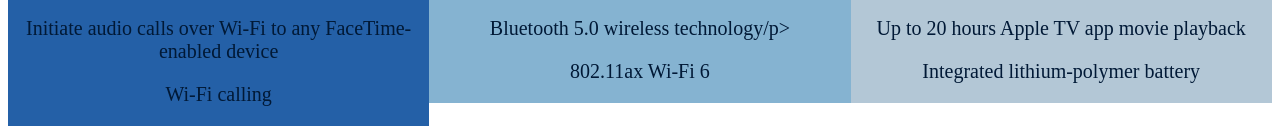
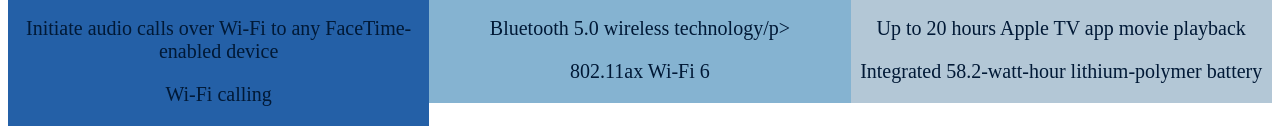
Before and after one commit to SuhaniDadhich/Laptop-website, a plain HTML site: page index.html in a window 1280 px wide. Shown: the part 1693-1819 px from the top of the page. Drawn offline with Linux system fonts and the light colour scheme.

Commit message:
Update index.html

```diff
--- a/index.html
+++ b/index.html
@@ -80,7 +80,7 @@
     <h1>Power and Battery</h1>
     <p> Up to 17 hours wireless web</p>
     <p>Up to 20 hours Apple TV app movie playback</p>
-    <p> Integrated lithium-polymer battery</p>
+    <p>Integrated 58.2-watt-hour lithium-polymer battery</p>
   </div></center>
 </div>
   </html>
```
